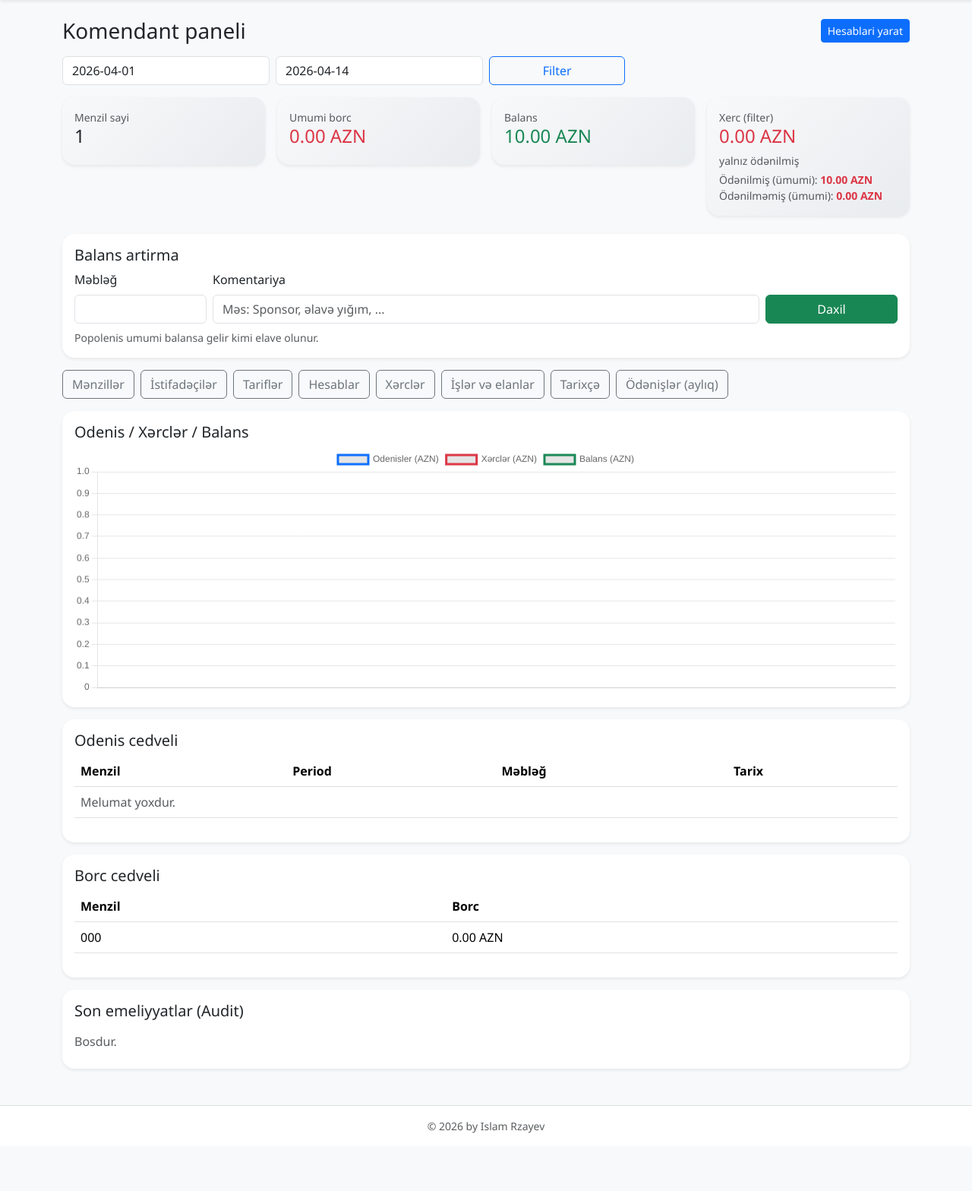
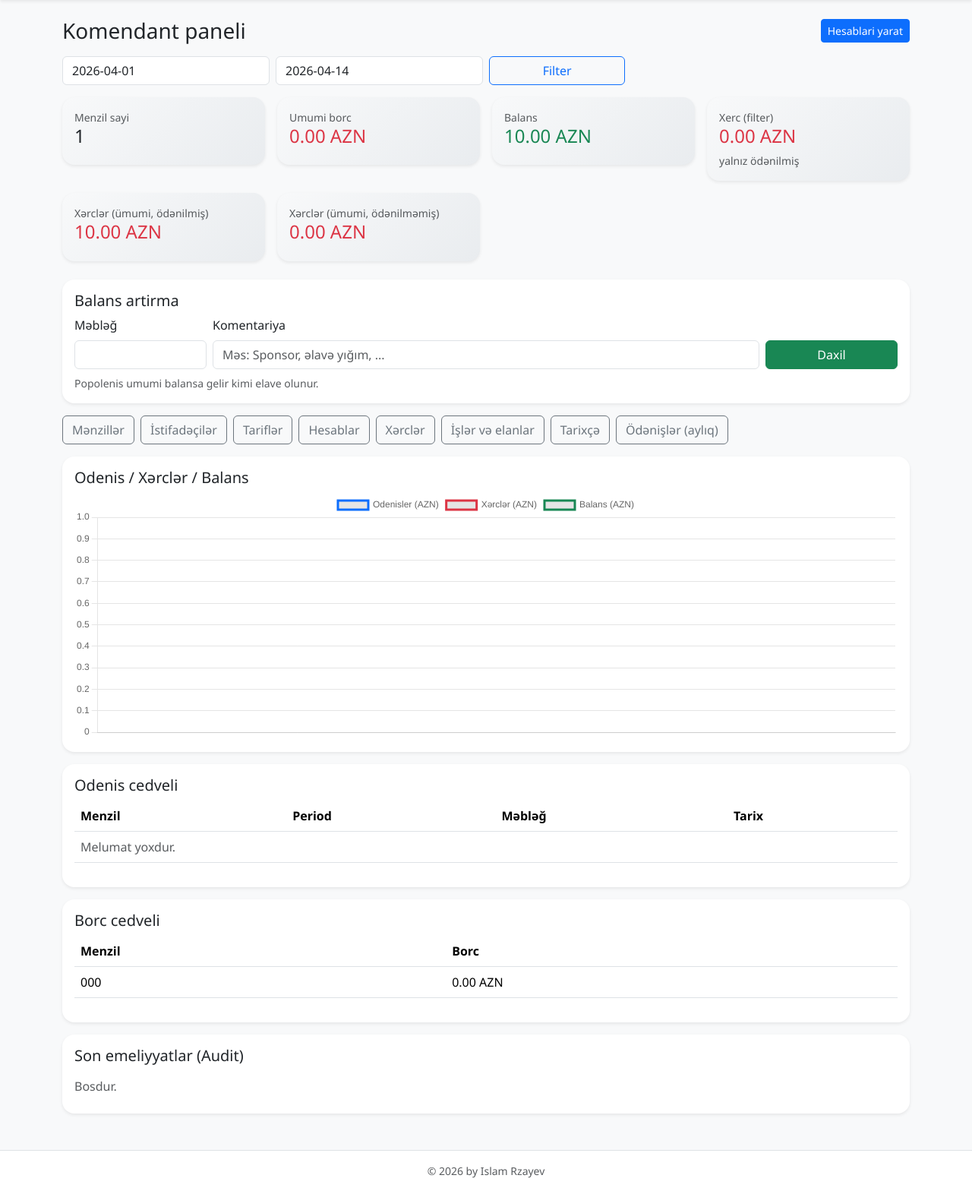
Before and after one commit to irzayev/emtk, a Flask app: page /dashboard in a window 1280 px wide. Shown: the part 56-1624 px from the top of the page at 76% size. Before the commit the page ends 1548 px from the top, so only its background shows below. Run offline with Flask 3, Linux system fonts and the light colour scheme; the visitor is signed in with stand-in values (Sample User, id 1); tables that the repository leaves empty hold one stand-in row (values such as "Sample post"); parts of the project's set-up code (start-up, migrations or seed data) failed here and were passed over; some libraries are stand-ins or nearby versions.

Commit message:
Split expense totals into separate cards
Show filtered paid expenses, total paid expenses, and total unpaid expenses as separate metric cards on the main dashboard.

Made-with: Cursor

```diff
--- a/templates/admin_dashboard.html
+++ b/templates/admin_dashboard.html
@@ -16,17 +16,9 @@
     <div class="col-md-3"><div class="card metric-card border-0 shadow-sm"><div class="card-body"><div class="text-muted small">Menzil sayi</div><div class="h4">{{ apartments_count }}</div></div></div></div>
     <div class="col-md-3"><div class="card metric-card border-0 shadow-sm"><div class="card-body"><div class="text-muted small">Umumi borc</div><div class="h4 text-danger">{{ total_debt|azn }}</div></div></div></div>
     <div class="col-md-3"><div class="card metric-card border-0 shadow-sm"><div class="card-body"><div class="text-muted small">Balans</div><div class="h4 {{ 'text-success' if house_balance >= 0 else 'text-danger' }}">{{ house_balance|azn }}</div></div></div></div>
-    <div class="col-md-3">
-        <div class="card metric-card border-0 shadow-sm">
-            <div class="card-body">
-                <div class="text-muted small">Xerc (filter)</div>
-                <div class="h4 text-danger">{{ expenses_period|azn }}</div>
-                <div class="small text-muted">yalnız ödənilmiş</div>
-                <div class="small text-muted mt-1">Ödənilmiş (ümumi): <span class="fw-semibold text-danger">{{ paid_expenses_total|azn }}</span></div>
-                <div class="small text-muted">Ödənilməmiş (ümumi): <span class="fw-semibold text-danger">{{ unpaid_expenses_total|azn }}</span></div>
-            </div>
-        </div>
-    </div>
+    <div class="col-md-3"><div class="card metric-card border-0 shadow-sm"><div class="card-body"><div class="text-muted small">Xerc (filter)</div><div class="h4 text-danger">{{ expenses_period|azn }}</div><div class="small text-muted">yalnız ödənilmiş</div></div></div></div>
+    <div class="col-md-3"><div class="card metric-card border-0 shadow-sm"><div class="card-body"><div class="text-muted small">Xərclər (ümumi, ödənilmiş)</div><div class="h4 text-danger">{{ paid_expenses_total|azn }}</div></div></div></div>
+    <div class="col-md-3"><div class="card metric-card border-0 shadow-sm"><div class="card-body"><div class="text-muted small">Xərclər (ümumi, ödənilməmiş)</div><div class="h4 text-danger">{{ unpaid_expenses_total|azn }}</div></div></div></div>
 </div>
 
 <div class="card border-0 shadow-sm mb-3">
```
